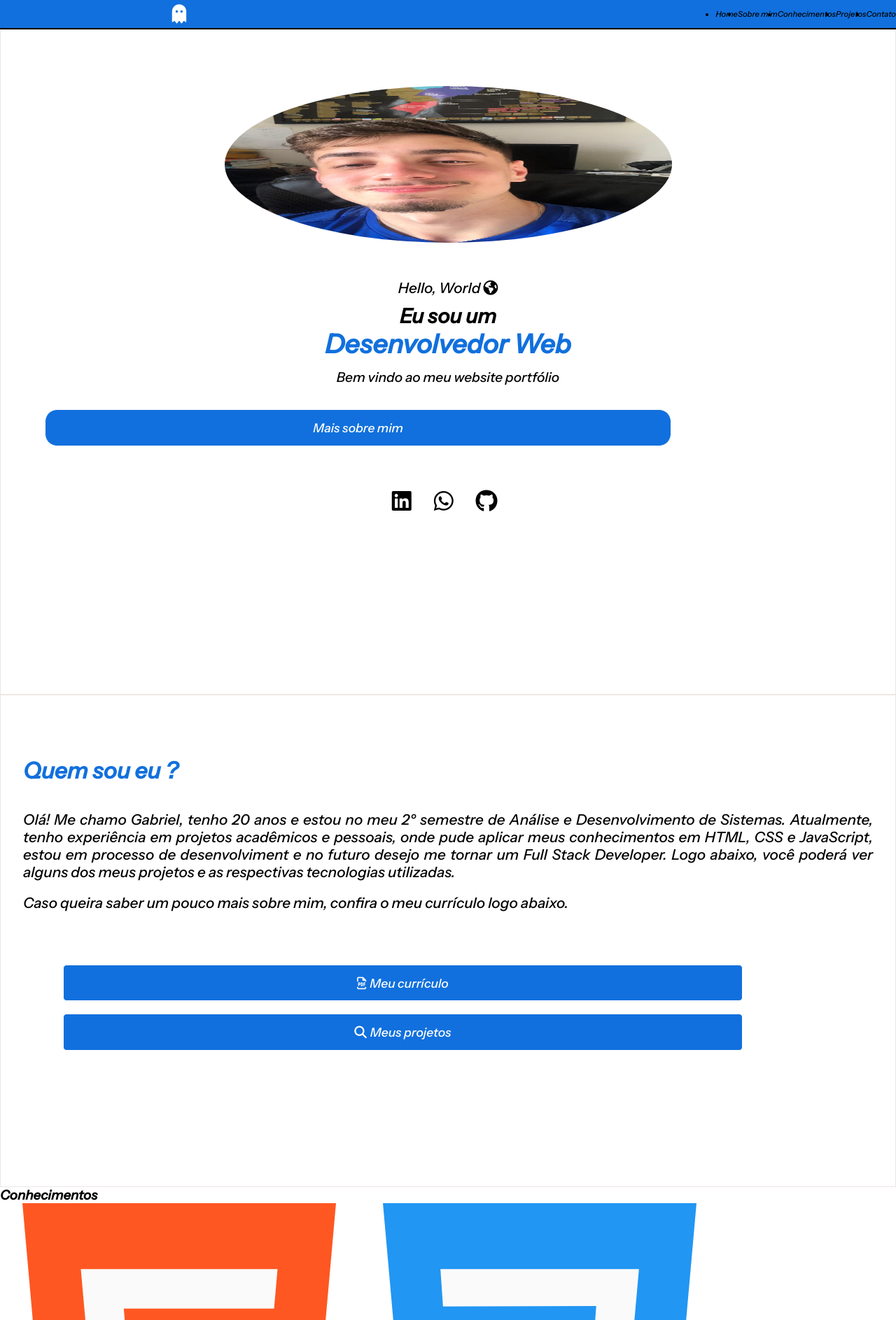
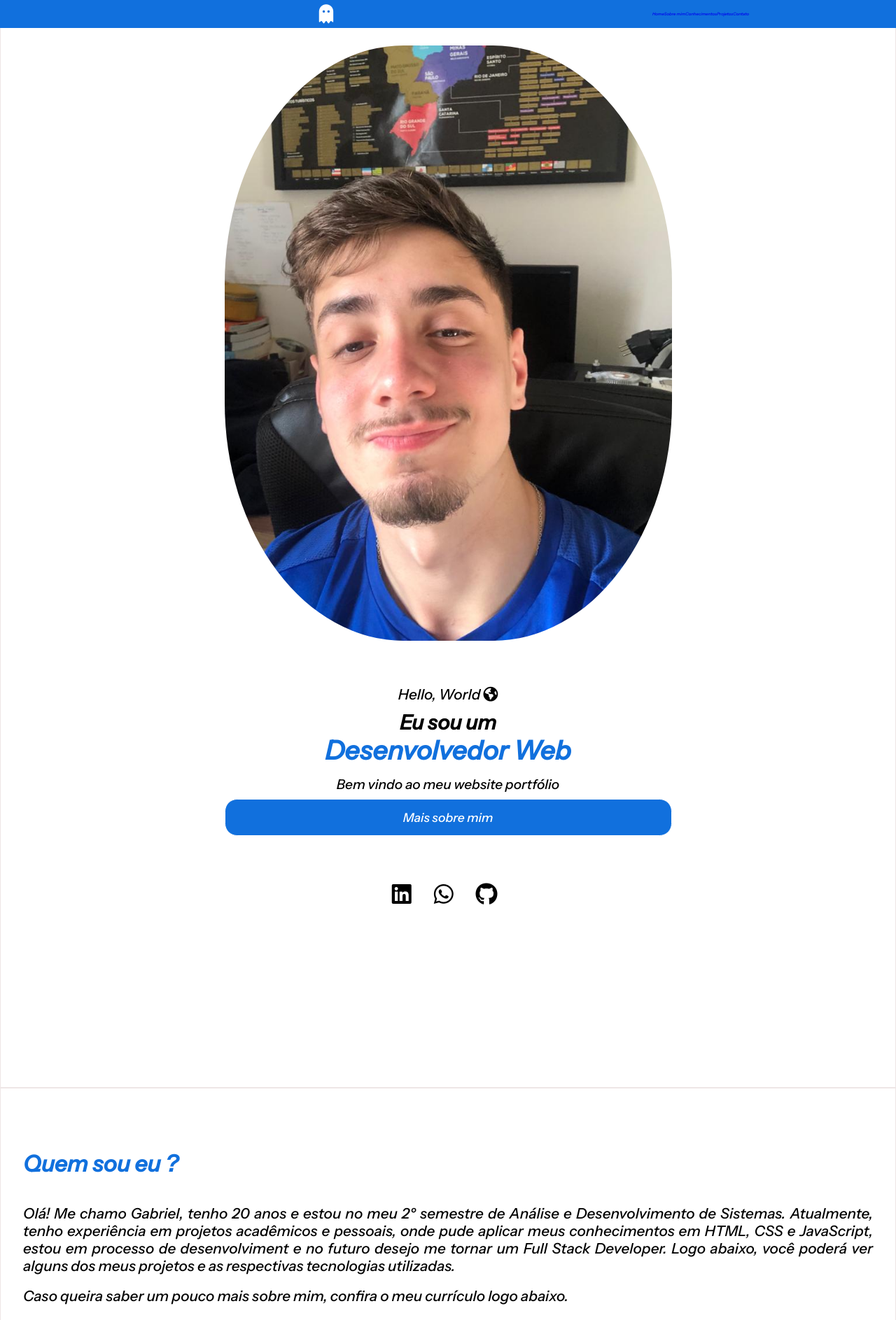
Before and after one commit to gabrielVrodriguez/Portfolio, a plain HTML site: page index.html in a window 1280 px wide. Shown: the top 1887 px of the page at 70% size. Drawn offline with Linux system fonts and the light colour scheme.

Commit message:
modificação no css e algumas correções

```diff
--- a/index.html
+++ b/index.html
@@ -18,11 +18,11 @@
 
     <nav class="header-nav">
       <ul class="header-ul">
-        <li href="#">Home</li>
-        <li href="#">Sobre mim</li>
-        <li href="#">Conhecimentos</li>
-        <li href="#">Projetos</li>
-        <li href="#">Contato</li>
+        <li ><a href="#">Home</a></li>
+        <li><a href="./index.html/section-sobre">Sobre mim</a></li>
+        <li><a href="#">Conhecimentos</a></li>
+        <li><a href="#">Projetos</a></li>
+        <li><a href="#">Contato</a></li>
       </ul>
     </nav>
   </header>
@@ -31,9 +31,7 @@
 
   <main>
 
-    <div class="main-img">
       <img src="./img/perfil.jpeg" />
-    </div>
 
     <div class="main-text">
       <p>Hello, World <i class="fa-solid fa-earth-americas"></i></p>
@@ -42,17 +40,17 @@
     </div>
 
     <nav class="main-button">
-      <button href="#">Mais sobre mim</button>
+      <button href="#section-sobre">Mais sobre mim</button>
     </nav>
     <nav class="icon">
       <i class="fa-brands fa-linkedin" href=""></i>
       <i class="fa-brands fa-whatsapp" href=""></i>
-      <i class="fa-brands fa-github" href="https://github.com/gabrielVrodriguez"></i>
+      <a href="https://github.com/gabrielVrodriguez"><i class="fa-brands fa-github" ></i></a>
     </nav>
   </main>
 
   <section class="section-a-c">
-    <div class="section-sobre">
+    <div id="section-sobre">
       <h2>Quem sou eu ?</h2>
       <p>
         Olá! Me chamo Gabriel, tenho 20 anos e estou no meu 2º semestre de
@@ -78,14 +76,27 @@
     </div>
 
     <div class="section-conhecimentos">
-      <h3>Conhecimentos</h2>
 
+
+        <article class="art1">
           <img src="./img/html.png" alt="" />
+        </article>
+        <article class="art1">
            <img src="./img/css.png" alt="" />
+        </article >
+        <article class="art1">
           <img src="./img/javascript.png" alt="" />
+        </article>
+        <article class="art1">
           <img src="./img/node.png" alt="" />
+        </article>
+        <article class="art1">
           <img src="./img/sass.png" alt="" />
+        </article>
+        <article class="art1">
           <img src="./img/styled.png" alt="" />
+        </article>
+
     </div>
   </section>
 
--- a/style.css
+++ b/style.css
@@ -7,12 +7,13 @@
   font-family: "Instrument Sans", sans-serif;
 }
 
-
 .header-container {
   width: 100%;
-  height: 5vh;
+  height: 2.5em;
   display: flex;
-  justify-content: space-between;
+  position: fixed;
+  top: 0;
+  justify-content: space-evenly;
   align-items: center;
   background-color: rgb(17, 112, 221);
 }
@@ -23,47 +24,38 @@
   flex-direction: column;
   justify-content: center;
   align-items: center;
-
 }
 
-.header-logo i{
-  color:  rgb(255, 255, 255);
+.header-logo i {
+  color: rgb(255, 255, 255);
   font-size: 1.7em;
 }
 
-
 .header-ul {
   display: flex;
-  font-size: 0.7em;
+  font-size: 0.2em;
+  list-style: none;
 }
 
-
-.division {
-  height: 0.1em;
-  width: 100%;
-  background-color: rgb(0, 0, 0);
+.header-ul a {
+  list-style: none;
+  text-decoration: none;
 }
 
 /*ARRUMAR A HEADER - RESPONSIDIVDADE*/
 
-main{
+main {
   border: 1px solid rgb(238, 230, 230);
 }
 
-.main-img{
-  width: 100%;
-  margin-top: 5em;
-  text-align: center;
-
+main img {
+  width: 50%;
+  border-radius: 40%;
+  margin: 4em auto 1em;
+  display: block;
 }
 
-.main-img img{
-  width: 50%;
-  border-radius: 50%;
-  height: 14em;
-}
-
-.main-text{
+.main-text {
   text-align: center;
   padding-top: 3em;
 }
@@ -73,89 +65,103 @@ main{
   padding-bottom: 0.5em;
 }
 
-h1{
+h1 {
   font-size: 1.8em;
 }
 
-.str{
-  color:rgb(17, 112, 221); ;
+.str {
+  color: rgb(17, 112, 221);
   font-size: 1.3em;
 }
 
-#p-two{
+#p-two {
   margin-top: 0.7em;
   font-size: 1.2em;
 }
 
-.main-button{
-  margin:1.5em 0;
-  width: 100%;
+main button {
+  width: 50%;
   height: 3em;
-}
-
-.main-button button{
-  width: 70%;
-  height: 3em;
+  margin: 0 auto;
+  display: block;
   font-size: 1.1em;
-  background-color:rgb(17, 112, 221);
+  background-color: rgb(17, 112, 221);
   border-radius: 1em;
   border: 1px solid white;
-  margin-left: 3.6em;
   text-align: center;
   color: rgb(255, 255, 255);
 }
 
-.icon{
+.icon {
   font-size: 2em;
   text-align: center;
-  margin:2em 0 8em 0.5em;
+  margin: 2em 0 8em 0.5em;
+  text-decoration: none;
+}
+
+.icon a:active {
+  color: black;
 }
 
 .icon i {
   padding-right: 0.8em;
+  color: black;
 }
 
 /*COLOCAR LINKS NOS NAVS E FIM DO MAIN*/
 
-.section-sobre{
+#section-sobre {
   padding: 5.5em 2em;
   border: 1px solid rgb(238, 230, 230);
   text-align: justify;
-
 }
 
-.section-sobre h2{
+#section-sobre h2 {
   margin-bottom: 1.2em;
   color: rgb(17, 112, 221);
   font-size: 2em;
 }
 
-.section-sobre p{
+#section-sobre p {
   font-size: 1.3em;
 }
 
-.p-case{
+.p-case {
   padding: 0.9em 0;
 }
 
-.btn-div{
+.btn-div {
   width: 100%;
-  height: 5em;
-  margin: 3em 0 9.9em 3em;
+  height: 8em;
+  margin: 2em 0 9.9em 3em;
+  display: flex;
+  justify-content: center;
+  flex-direction: column;
 }
 
-.btn-my{
+.btn-my {
+  width: 70%;
   height: 3em;
-  width: 80%;
-  margin:0.5em;
-  background-color:rgb(17, 112, 221);
-  border: 1px solid rgb(255, 255, 255);
-  border-radius: 5px;
+  margin-top: 1em;
+  border-radius: 0.5em;
+  border: 1px solid white;
+  background-color: rgb(17, 112, 221);
   color: white;
-  font-size: 1.1em;
-
+  font-size: 15px;
 }
 
 .btn-my i {
   padding-right: 5px;
 }
+
+.section-conhecimentos {
+  overflow: auto;
+}
+
+.section-conhecimentos img {
+}
+
+.art1 {
+  float: left;
+  width: 33%;
+}
```
Lines whose indentation alone changed are shown as unchanged.
